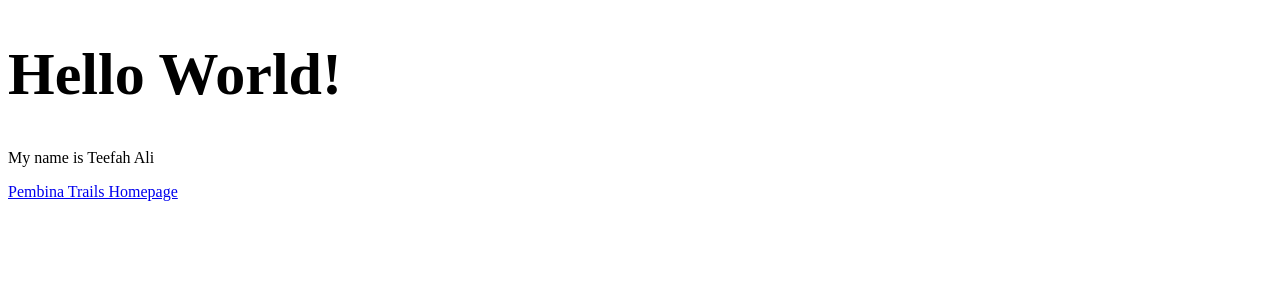
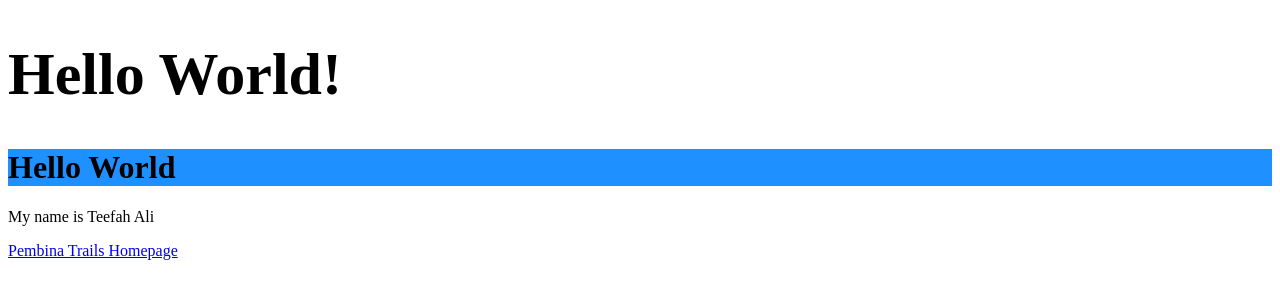
Before and after one commit to lateefah-ally/firstwebproject-works, a plain HTML site: page index.html in a window 1280 px wide. Drawn offline with Linux system fonts and the light colour scheme.

Commit message:
added color

```diff
--- a/index.html
+++ b/index.html
@@ -7,6 +7,7 @@
 </head>
 <body>
  <h1 style=" font-size:60px;">Hello World!</h1>
+ <h1 style=" background-color:dodgerblue;">Hello World</h1>
  <p>My name is Teefah Ali </p>
  <a href="https://www.pembinatrails.ca/">Pembina Trails Homepage</a>
 </body>
```
